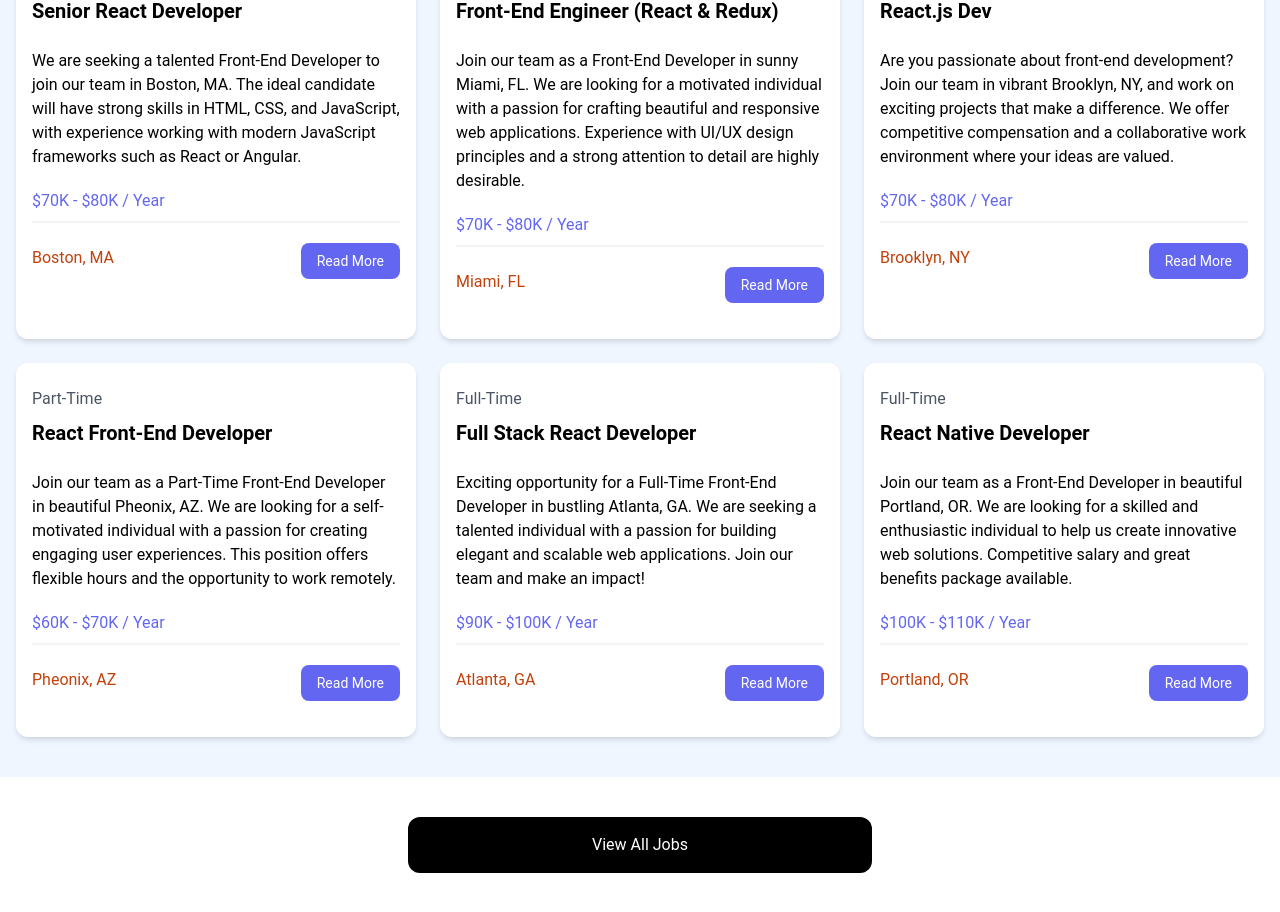
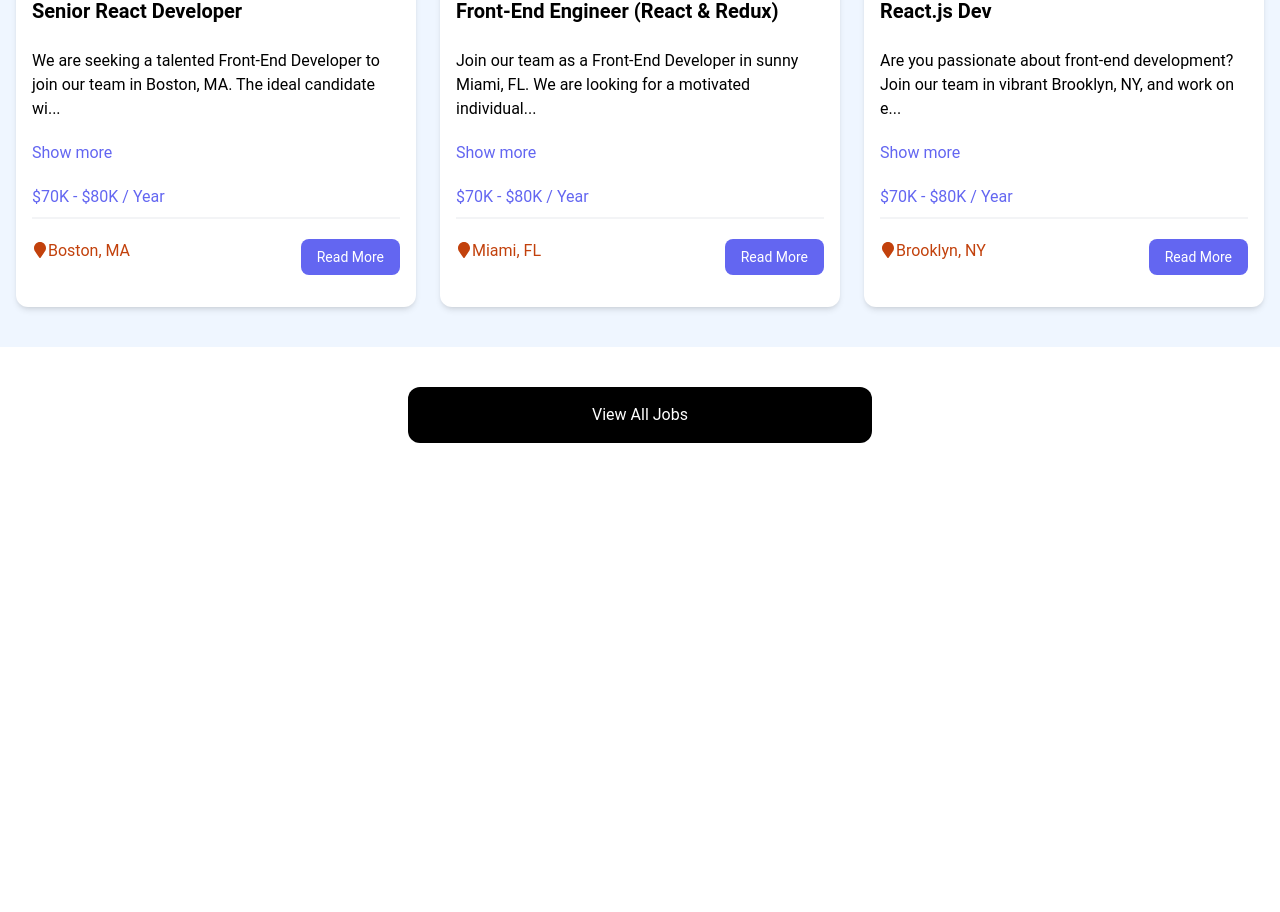
Before and after one commit to OmarMah/HireDev, a React (Vite) app: page / in a window 1280 px wide. Shown: the part 768-1680 px from the top of the page. After the commit the page ends 1251 px from the top, so only its background shows below. Built offline with nearby package versions, Linux system fonts and the light colour scheme.

Commit message:
Managed the state of the description with useState hook

```diff
--- a/package.json
+++ b/package.json
@@ -11,7 +11,8 @@
   },
   "dependencies": {
     "react": "^18.3.1",
-    "react-dom": "^18.3.1"
+    "react-dom": "^18.3.1",
+    "react-icons": "^5.2.1"
   },
   "devDependencies": {
     "@types/react": "^18.3.3",
--- a/src/App.jsx
+++ b/src/App.jsx
@@ -3,7 +3,7 @@
 import Hero from './componenets/Hero'
 import HomeCards from './componenets/HomeCards'
 import JobListings from './componenets/JobListings'
-
+import ViewAllJobs from './componenets/ViewAllJobs'
 const App = () => {
   return (
     <>
@@ -15,14 +15,8 @@
 
       <JobListings />
 
+      <ViewAllJobs />
 
-    <section className="m-auto max-w-lg my-10 px-6">
-      <a
-        href="jobs.html"
-        className="block bg-black text-white text-center py-4 px-6 rounded-xl hover:bg-gray-700"
-        >View All Jobs</a
-      >
-    </section>
     </>
   )
 }
--- a/src/componenets/JobListing.jsx
+++ b/src/componenets/JobListing.jsx
@@ -1,6 +1,16 @@
 import React from 'react'
+import { useState } from 'react'
+import { FaMapMarker } from 'react-icons/fa'
 
 const JobListing = ({job}) => {
+    const [showFullDescription, setShowFullDescription] = useState(false);
+
+    let description = job.description;
+
+    if (!showFullDescription) {
+        description = description.substring(0, 100) + '...';
+    }
+
   return (
     <div className="bg-white rounded-xl shadow-md relative">
             <div className="p-4">
@@ -10,8 +20,12 @@
               </div>
 
               <div className="mb-5">
-                {job.description}
+                {description}
               </div>
+
+              <button className="text-indigo-500 mb-5 hover:text-indigo-600" onClick={()=>setShowFullDescription((prevState)=>!prevState)}>
+                {showFullDescription ? 'Show less' : 'Show more'}
+              </button>
 
               <h3 className="text-indigo-500 mb-2">{job.salary} / Year</h3>
 
@@ -19,7 +33,7 @@
 
               <div className="flex flex-col lg:flex-row justify-between mb-4">
                 <div className="text-orange-700 mb-3">
-                  <i className="fa-solid fa-location-dot text-lg"></i>
+                  <FaMapMarker className="inline-block mb-1" />
                   {job.location}
                 </div>
                 <a
--- a/src/componenets/JobListings.jsx
+++ b/src/componenets/JobListings.jsx
@@ -4,6 +4,7 @@
 
 
 const JobListings = () => {
+    const recentJobs = jobs.slice(0, 3)
   return (
     <section className="bg-blue-50 px-4 py-10">
       <div className="container-xl lg:container m-auto">
@@ -12,7 +13,7 @@
         </h2>
         <div className="grid grid-cols-1 md:grid-cols-3 gap-6">
           {/* <!-- Job Listing 1 --> */}
-          {jobs.map((job) => (
+          {recentJobs.map((job) => (
             <JobListing key={job.id} job={job}/>
             ))
           }
```
Also changed, not shown: 1 other file (tests, documents, lock files or other folders).
